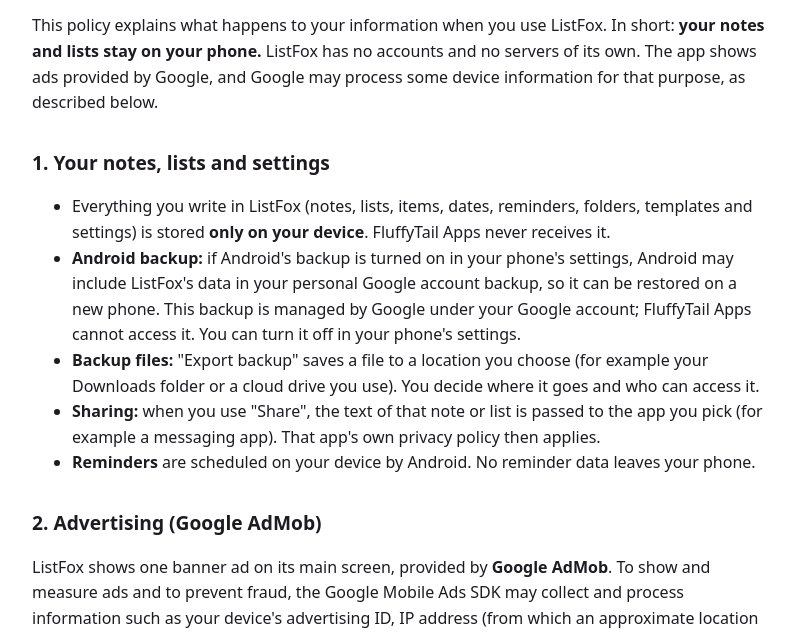
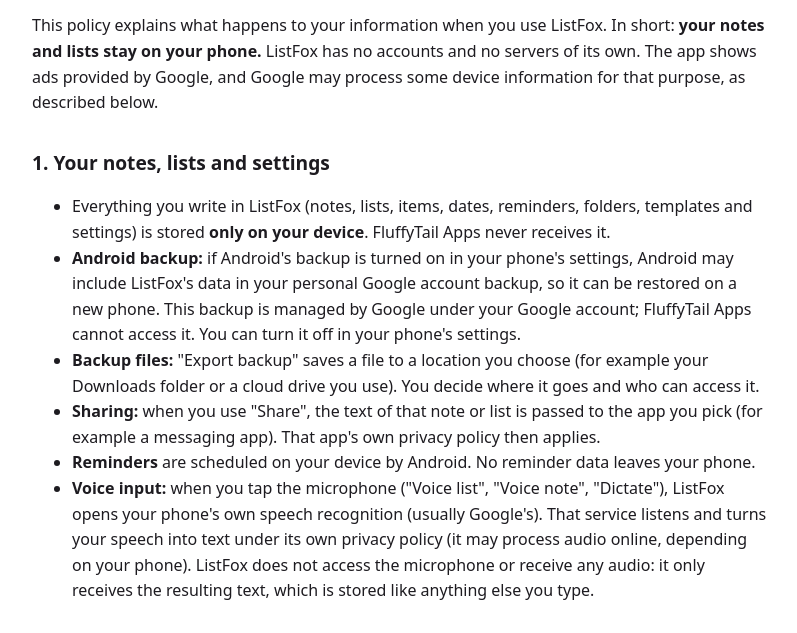
Before and after one commit to fluffytailapps/fluffytailapps.github.io, a plain HTML site: page listfox/privacy-policy.html in a window 1280 px wide. Shown: the part 153-786 px from the top of the page, without its empty margins (240-1037 px from the left). Drawn offline with Linux system fonts and the light colour scheme.

Commit message:
Add files via upload

```diff
--- a/listfox/privacy-policy.html
+++ b/listfox/privacy-policy.html
@@ -36,6 +36,11 @@ as described below.</p>
   <li><strong>Sharing:</strong> when you use "Share", the text of that note or list is passed to the app you pick
       (for example a messaging app). That app's own privacy policy then applies.</li>
   <li><strong>Reminders</strong> are scheduled on your device by Android. No reminder data leaves your phone.</li>
+  <li><strong>Voice input:</strong> when you tap the microphone ("Voice list", "Voice note", "Dictate"), ListFox opens
+      your phone's own speech recognition (usually Google's). That service listens and turns your speech into text
+      under its own privacy policy (it may process audio online, depending on your phone). ListFox does not access
+      the microphone or receive any audio: it only receives the resulting text, which is stored like anything else
+      you type.</li>
 </ul>
 
 <h2>2. Advertising (Google AdMob)</h2>
```
